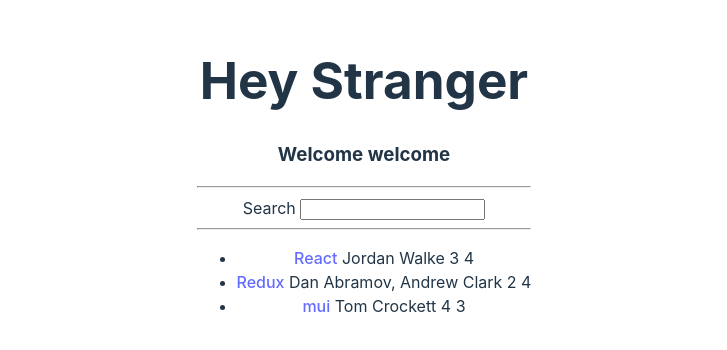
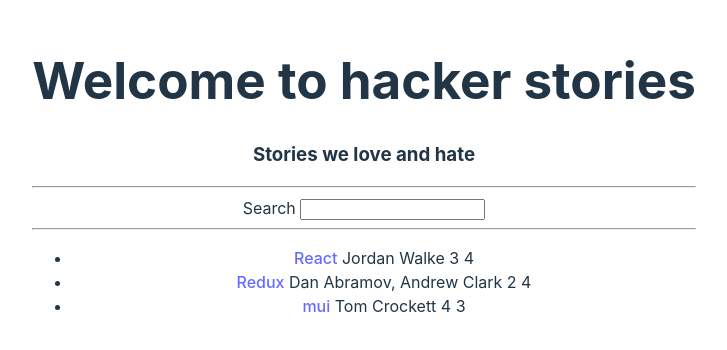
Before and after one commit to notauserx/studious-meme, a React (Vite) app: page / in a window 1280 px wide. Shown: the part 224-574 px from the top of the page, without its empty margins (276-1003 px from the left). Built offline with nearby package versions, Linux system fonts and the light colour scheme.

Commit message:
introduce props

```diff
--- a/src/App.tsx
+++ b/src/App.tsx
@@ -1,12 +1,20 @@
 import './App.css'
 
-const welcome = {
-  greeting: 'Hey',
-  title: 'Stranger',
-  subtitle: 'Welcome welcome',
+interface Story {
+  title: string;
+  url: string;
+  author: string;
+  num_comments: number;
+  points: number;
+  objectId: number;
+}
+interface ListProps {
+  list: Story[];
 }
 
-const items = [
+
+const App = () => {
+  const stories = [
     {
       title: 'React',
       url: 'https://reactjs.org/',
@@ -31,24 +39,24 @@
       points: 3,
       objectId: 2,
     }
-]
-
-const App = () => (
+  ];
+  return (
     <div>
 
       <Banner />
       <hr />
       <Search />
       <hr />
-    <List />
+      <List list={stories} />
 
     </div>
   );
+}
 
 const Banner = () => (
   <div>
-    <h1>{welcome.greeting} {welcome.title}</h1>
-    <h3>{welcome.subtitle}</h3>
+    <h1>Welcome to hacker stories</h1>
+    <h3>Stories we love and hate</h3>
   </div>
 )
 
@@ -71,9 +79,9 @@
 }
 
 
-const List = () => (
+const List = (props: {list: Story[]}) => (
   <ul>
-    {items.map(item => {
+    {props.list.map(item => {
       return (
         <li key={item.objectId}>
           <span>
```
Lines whose indentation alone changed are shown as unchanged.
